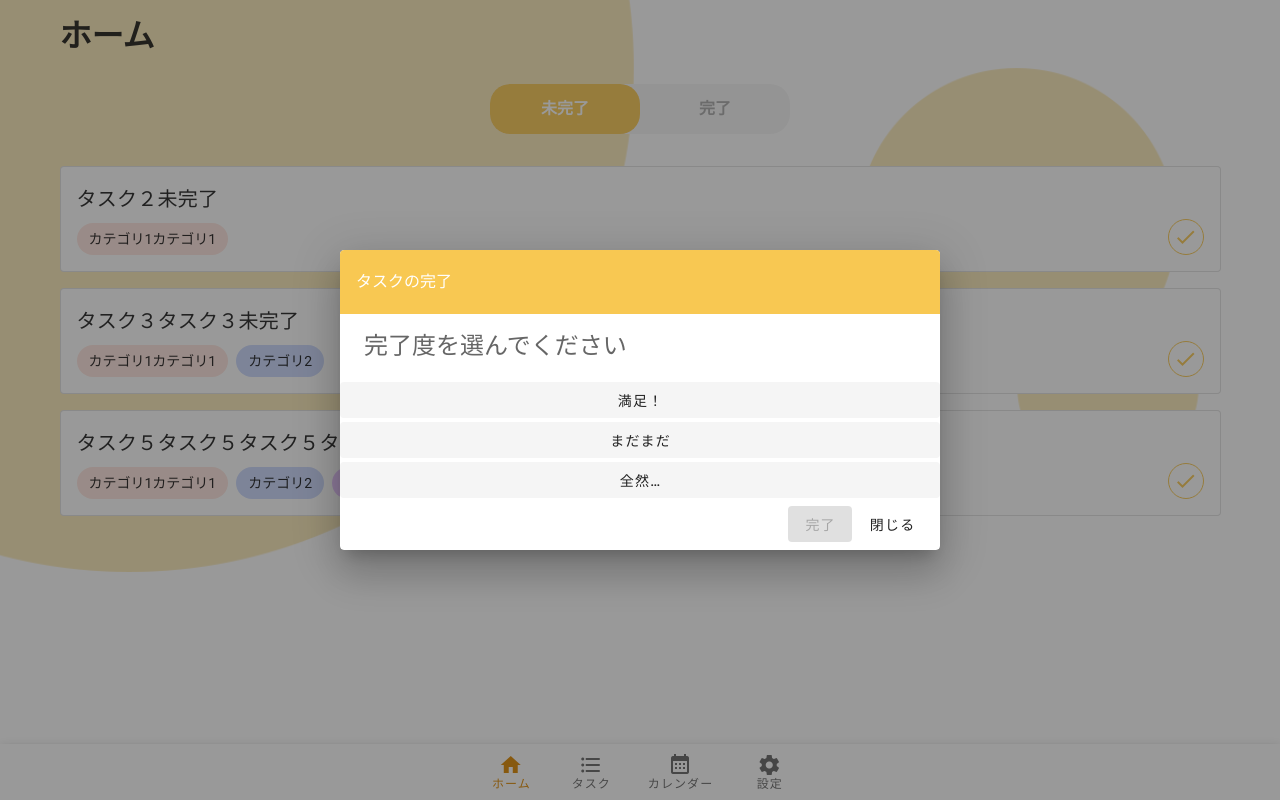
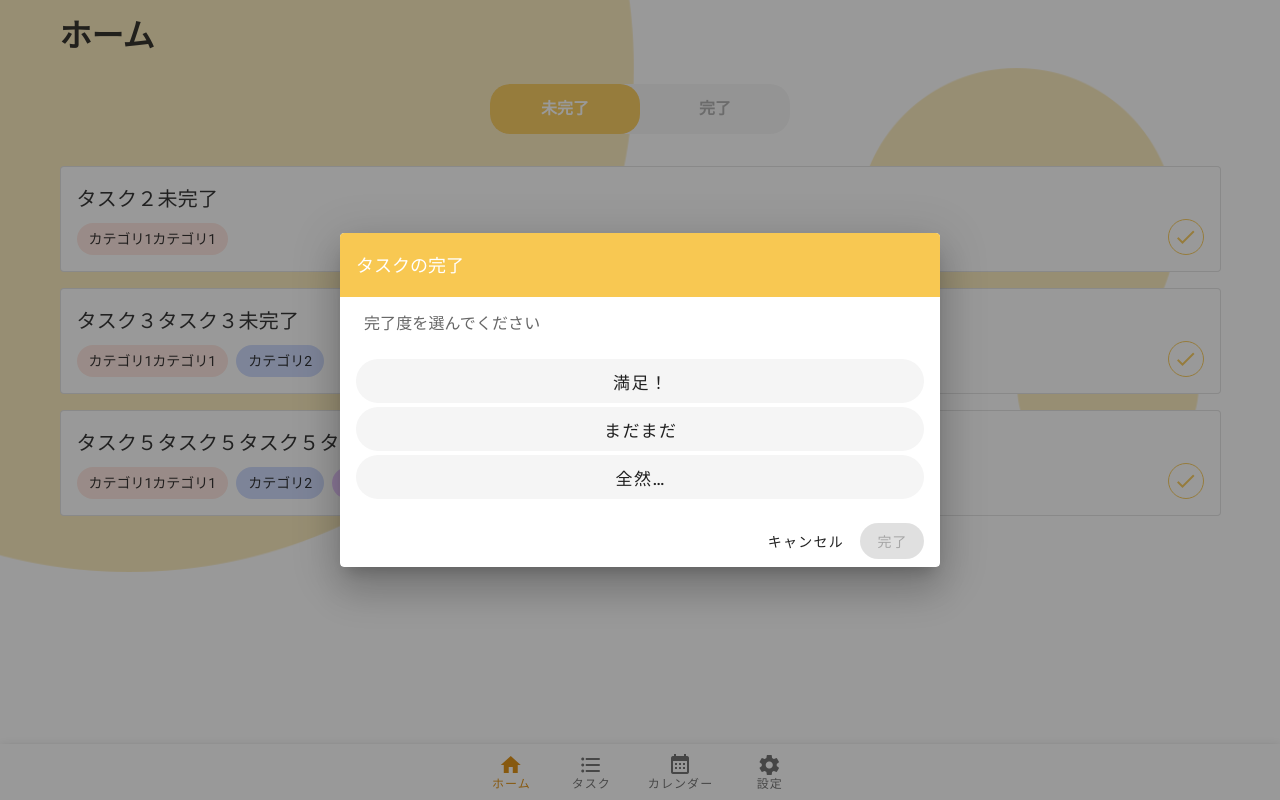
Before and after one commit to Ry0xi/a02, a Nuxt app in the folder frontend/: page / in a window 1280 px wide. Both pictures are taken after a click on the button 1185 px from the left and 237 px from the top of the page. Built offline with nearby package versions, Linux system fonts and the light colour scheme.

Commit message:
[f-fix]ダイアログのスタイルを修正。

```diff
--- a/frontend/components/Task/DoneBtn.vue
+++ b/frontend/components/Task/DoneBtn.vue
@@ -14,53 +14,69 @@
         v-on="on"
         @click="isBtnSelected = false"
         color="primary"
-        class="btn-done"
+        class="done-task-btn"
       >
         <v-icon>mdi-check</v-icon>
       </v-btn>
     </template>
     <!-- ダイアログで完了後に選択 -->
     <template v-slot:default="dialog">
-      <v-card>
+      <v-card class="done-task-dialog">
         <v-toolbar
           flat
           dark
           color="primary"
-          class="mb-4"
-        >タスクの完了</v-toolbar>
+          class="done-task-dialog-header mb-4"
+        >
+          タスクの完了
+        </v-toolbar>
         <v-card-text>
-          <div class="text-h5">完了度を選んでください</div>
+          <div class="done-task-dialog-title">完了度を選んでください</div>
         </v-card-text>
-        <div>
+        <div class="done-task-dialog-level-of-completeness px-4 pt-1 pb-4">
           <v-btn
             block
             depressed
+            rounded
+            large
+            retain-focus-on-click
             class="mb-1"
             @click="isBtnSelected = true"
           >満足！</v-btn>
           <v-btn
             block
             depressed
+            rounded
+            large
+            retain-focus-on-click
             class="mb-1"
             @click="isBtnSelected = true"
           >まだまだ</v-btn>
           <v-btn
             block
             depressed
+            rounded
+            large
+            retain-focus-on-click
             @click="isBtnSelected = true"
           >全然…</v-btn>
         </div>
         <v-card-actions class="justify-end">
           <v-btn
+            text
+            @click="dialog.value = false"
+          >
+            キャンセル
+          </v-btn>
+          <v-btn
             color="primary"
             depressed
+            rounded
             :disabled="!isBtnSelected"
             @click="dialog.value = false"
-          >完了</v-btn>
-          <v-btn
-            text
-            @click="dialog.value = false"
-          >閉じる</v-btn>
+          >
+            完了
+          </v-btn>
         </v-card-actions>
       </v-card>
     </template>
@@ -77,6 +93,44 @@ export default {
 }
 </script>
 
-<style>
+<style lang="scss" scoped>
+.done-task {
+  &-btn {
+    .v-btn {
+      &:active,
+      &:focus {
+        &::before {
+          background-color: transparent;
+        }
+      }
+    }
+  }
 
+  &-dialog {
+    &-header {
+      font-size: 18px;
+    }
+    &-title {
+      font-size: 16px;
+    }
+    &-level-of-completeness {
+      .v-btn {
+        font-size: 17px;
+
+        &:active,
+        &:focus {
+          background-color: transparent;
+
+          &::before {
+            opacity: 0.4;
+          }
+        }
+
+        &::before {
+          background-color: var(--v-primary-base, currentColor);
+        }
+      }
+    }
+  }
+}
 </style>
```
